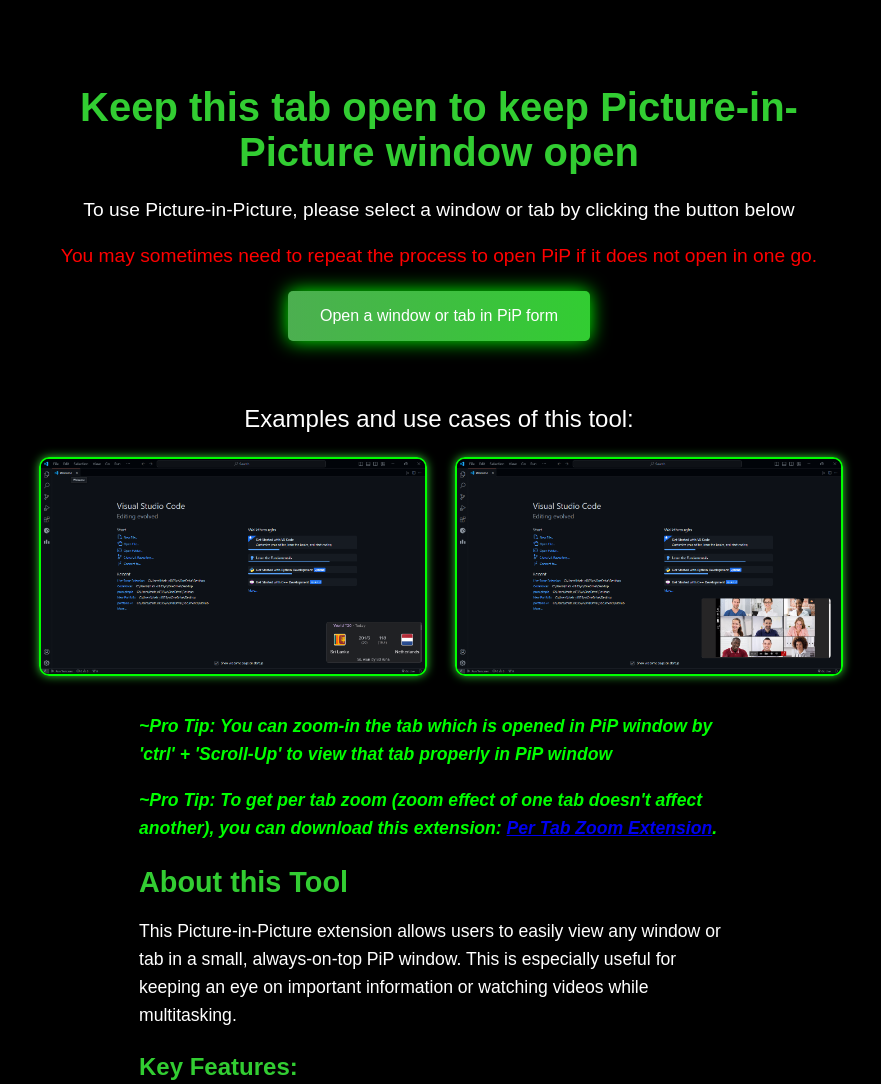
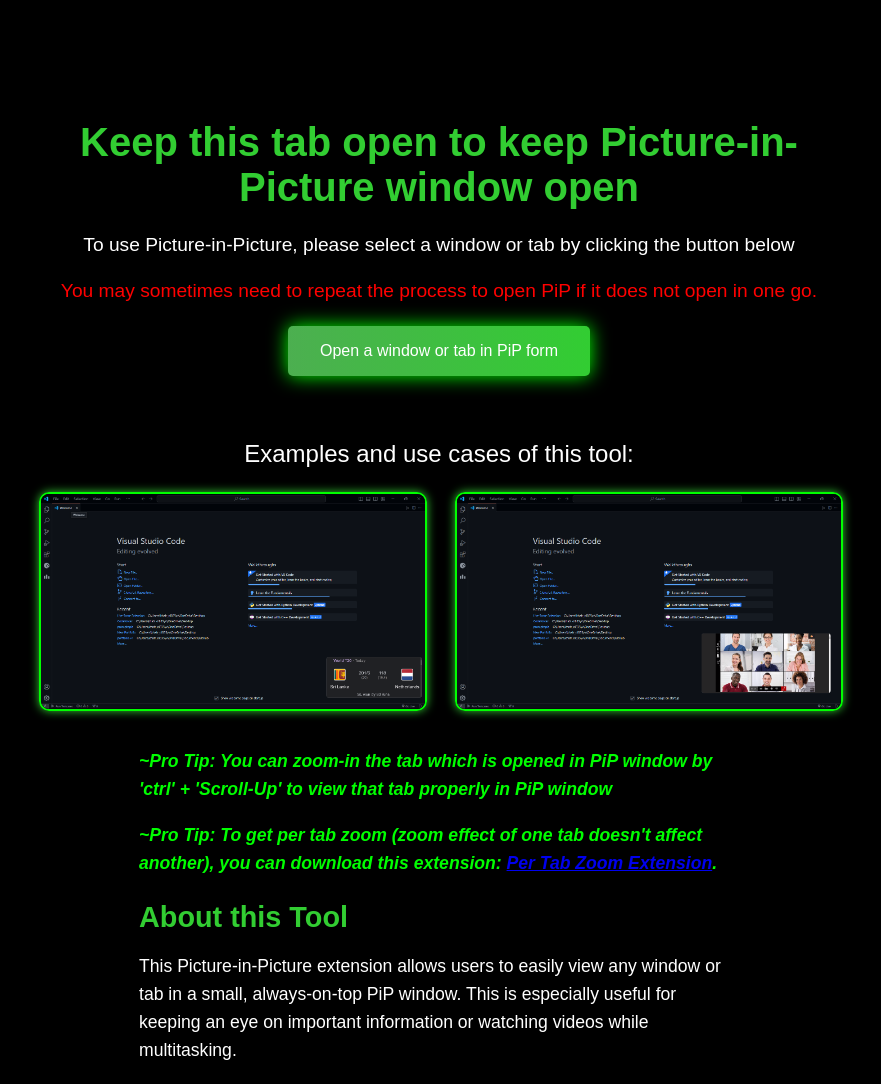
Before and after one commit to raghavkhatri413/LiveTab-PiP-Viewer-Website, a plain HTML site: page src/capture.html in a window 1280 px wide. Shown: the top 1084 px of the page, without its empty margins (201-1082 px from the left). Drawn offline with nearby package versions, Linux system fonts and the light colour scheme.

Commit message:
Update styles.css

```diff
--- a/src/styles.css
+++ b/src/styles.css
@@ -29,7 +29,7 @@ h1 {
   font-weight: bold; /* Bold text */
   color: #32CD32; /* Green color */
   margin-bottom: 1.5rem;
-  margin-top: 670px;
+  margin-top: 740px;
 }
 
 p {
```
